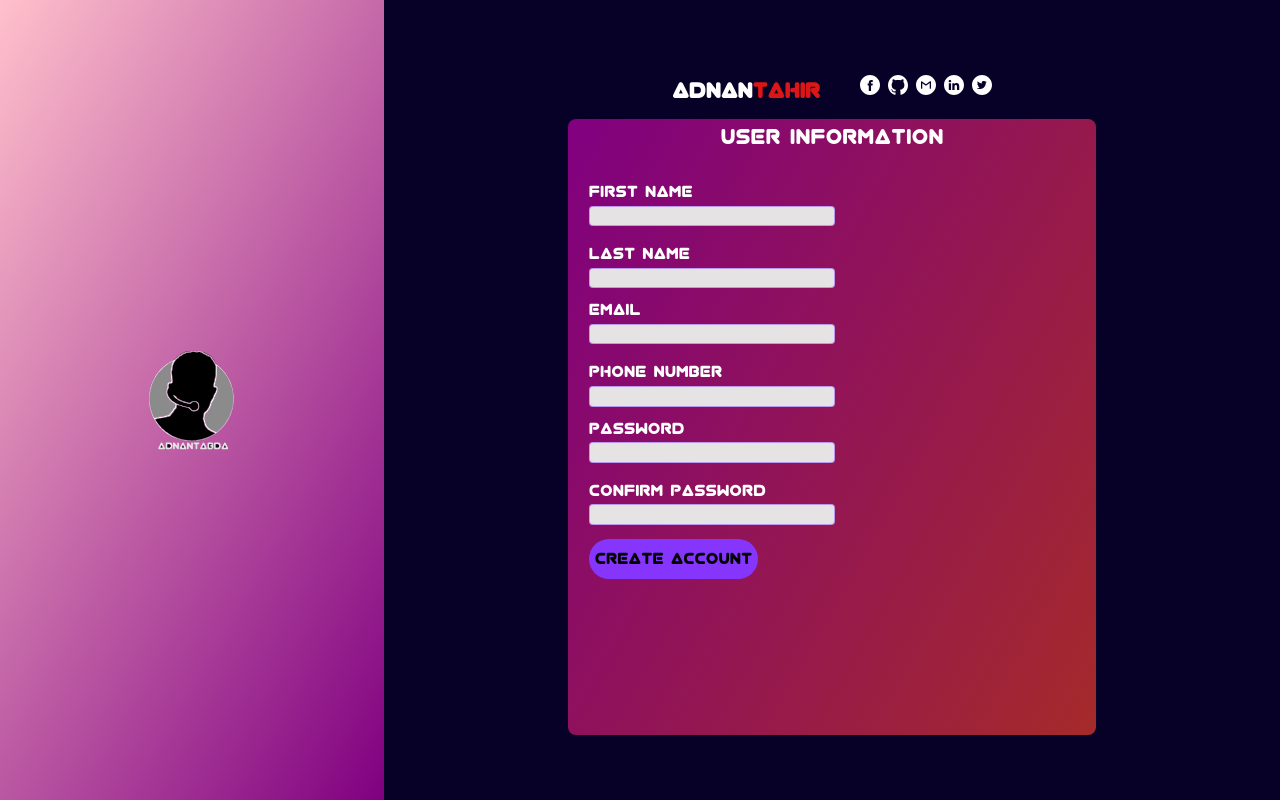
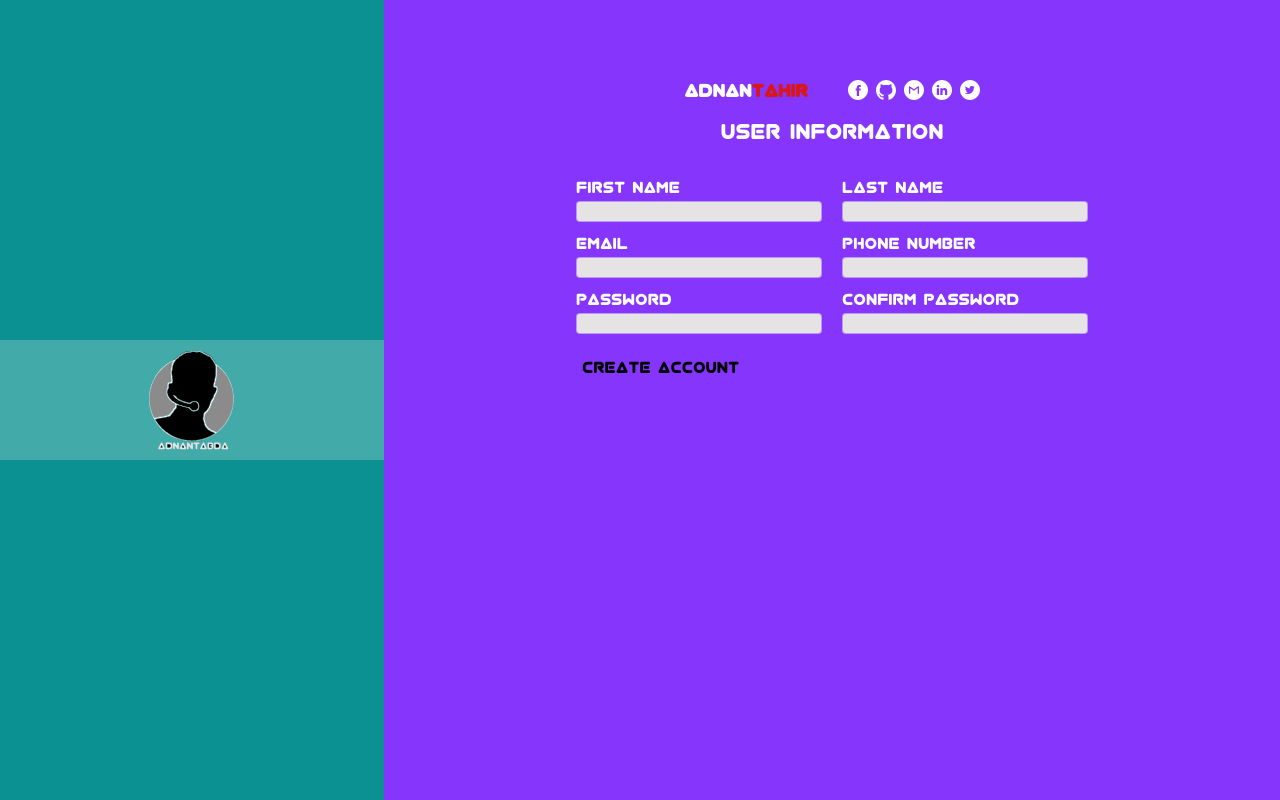
Before and after one commit to adnantabda/signup-form, a plain HTML site: page index.html in a window 1280 px wide. Drawn offline with Linux system fonts and the light colour scheme.

Commit message:
Modify background color

```diff
--- a/style.css
+++ b/style.css
@@ -13,13 +13,13 @@ h2{
     /* margin-left: 15px; */
     font-family: adnan-virgo;
     color: white;
-    font-size: 1.2rem;
+    font-size: 1rem;
 }
 
 .left-side{
     height: 100vh;
     width: 30vw;
-    background-image: linear-gradient( 120deg,pink , purple);
+    background-color: rgb(11, 145, 145);
     display: flex;
     align-items: center;
     justify-content: center;
@@ -32,7 +32,8 @@ h2{
     flex-direction: column;
     height: 100vh;
     width: 70vw;
-    background-color:  #070127;
+    /* background-color: gray; */
+    background-color: #8635fc;
     align-items: center;
     justify-content: center;
 }
@@ -42,11 +43,9 @@ h2{
     flex-direction: column;
     justify-content: center;
     align-items: center;
-    width: 20vw;
-    height: auto;
-    border-radius: 8px;
+    background-color: rgba(255, 255, 255, 0.226);
     text-align: center;
-
+    width: 100%;
 }
 
 img{
@@ -83,10 +82,9 @@ span{
 }
 
 form{
-    max-width: 40vw;
     font-size: .9rem;
     color: #fff;
-    background-image: linear-gradient(120deg , purple , brown);
+
     font-family: adnan-virgo;
     border-radius: 8px;
     padding: 8px;
```
